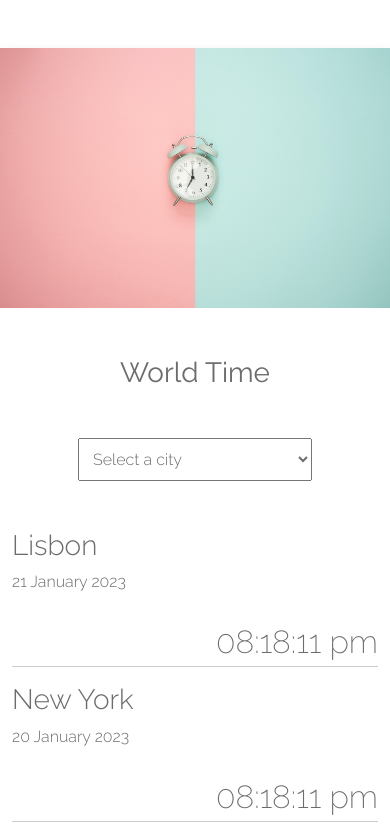
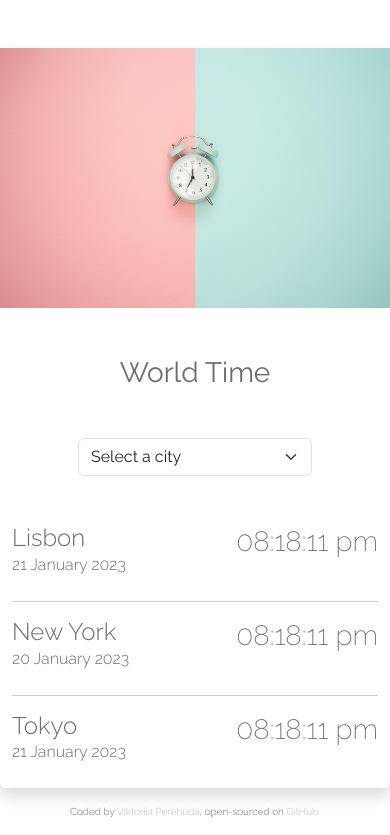
Before and after one commit to tourdesegur/world-time, a plain HTML site: page index.html in a window 390 px wide. Shown: the top 835 px of the page. Drawn offline with nearby package versions, Linux system fonts and the light colour scheme.

Commit message:
Responsiveness + JS start

```diff
--- a/index.html
+++ b/index.html
@@ -14,7 +14,7 @@
     <div class="container container-main mt-5 mb-3 text-center shadow bg-white rounded">
         <img src="media/clock.jpg" class="clock-image" alt="clock-img"/>
         <h1 class="p-5 mb-0 homepage"><a href="/">World Time</a></h1>
-        <select class="mb-5" id="city">
+        <select class="form-select mb-5" id="city">
             <option value="">Select a city</option>
             <option value="current">Current Location</option>
             <option value="Europe/Lisbon">Lisbon</option>
@@ -22,21 +22,21 @@
             <option value="Asia/Tokyo">Tokyo</option>
           </select>
         <div class="container" id="cities">
-            <div class="city city-break d-sm-flex justify-content-between" id="lisbon">
+            <div class="city city-break d-flex justify-content-between" id="lisbon">
                 <div>
                     <h2>Lisbon</h2>
                     <div class="date mb-4">21 January 2023</div>
                 </div>
                 <div class="time">08:18:11 pm</div>
             </div>
-            <div class="city city-break d-sm-flex justify-content-between" id="new-york">
+            <div class="city city-break d-flex justify-content-between" id="new-york">
                 <div>
                     <h2 class="mt-3">New York</h2>
                     <div class="date mb-4">20 January 2023</div>
                 </div>
                 <div class="time mt-3">08:18:11 pm</div>
             </div>
-            <div class="city d-sm-flex justify-content-between" id="tokyo">
+            <div class="city d-flex justify-content-between" id="tokyo">
                 <div>
                     <h2 class="mt-3">Tokyo</h2>
                     <div class="date mb-4">21 January 2023</div>
--- a/src/script.js
+++ b/src/script.js
@@ -0,0 +1,14 @@
+function updateTime() {
+    let lisbonElement = document.querySelector("#lisbon");
+    if (lisbonElement) {
+        let lisbonDateElement = lisbonElement.querySelector(".date");
+        let lisbonTimeElement = lisbonElement.querySelector(".time");
+        let lisbonTime = moment().tz("Europe/Lisbon");
+
+        lisbonDateElement.innerHTML = moment().format("MMMM Do YYYY");
+        lisbonTimeElement.innerHTML = lisbonTime.format("h:mm:ss[<small>] A[</small]");
+    }
+}
+
+updateTime();
+setInterval(updateTime, 1000);
--- a/src/styles.css
+++ b/src/styles.css
@@ -19,6 +19,10 @@ font-family: var(--default-font-family);
 color: var(--text-color);
 }
 
+h1 {
+    font-size: 36px;
+}
+
 .homepage a {
     text-decoration: none;
     color: var(--text-color);
@@ -30,10 +34,11 @@ color: var(--text-color);
     color: var(--link-color);
   }
 
-  select {
+  .form-select {
     width: 60%;
-    padding: 10px;
+    display: inline;
   }
+
 
 select, option, .date {
     font-weight: 300;
@@ -46,16 +51,22 @@ h2, .date {
 h2 {
     font-size: 28px;
     font-weight: 300;
+    margin-bottom: 0;
 }
 
 .city-break {
     border-bottom: 1px solid rgba(0, 0, 0, 0.2);
 }
 
+.date {
+    font-size: 18px;
+}
+
 .time {
     text-align: right;
     font-size: 32px;
     font-weight: 200;
+    line-height: 36px;
 }
 
 footer {
@@ -73,3 +84,25 @@ footer a:hover {
     color: var(--text-color);
     cursor: pointer;
 }
+
+@media (max-width: 420px) {
+   h1 {
+    font-size: 28px;
+   }
+
+   h2 {
+    font-size: 24px;
+   }
+
+   .date {
+    font-size: 16px;
+   }
+
+   .time {
+    font-size: 28px;
+   }
+
+   footer {
+    font-size: 10px;
+   }
+}
```
